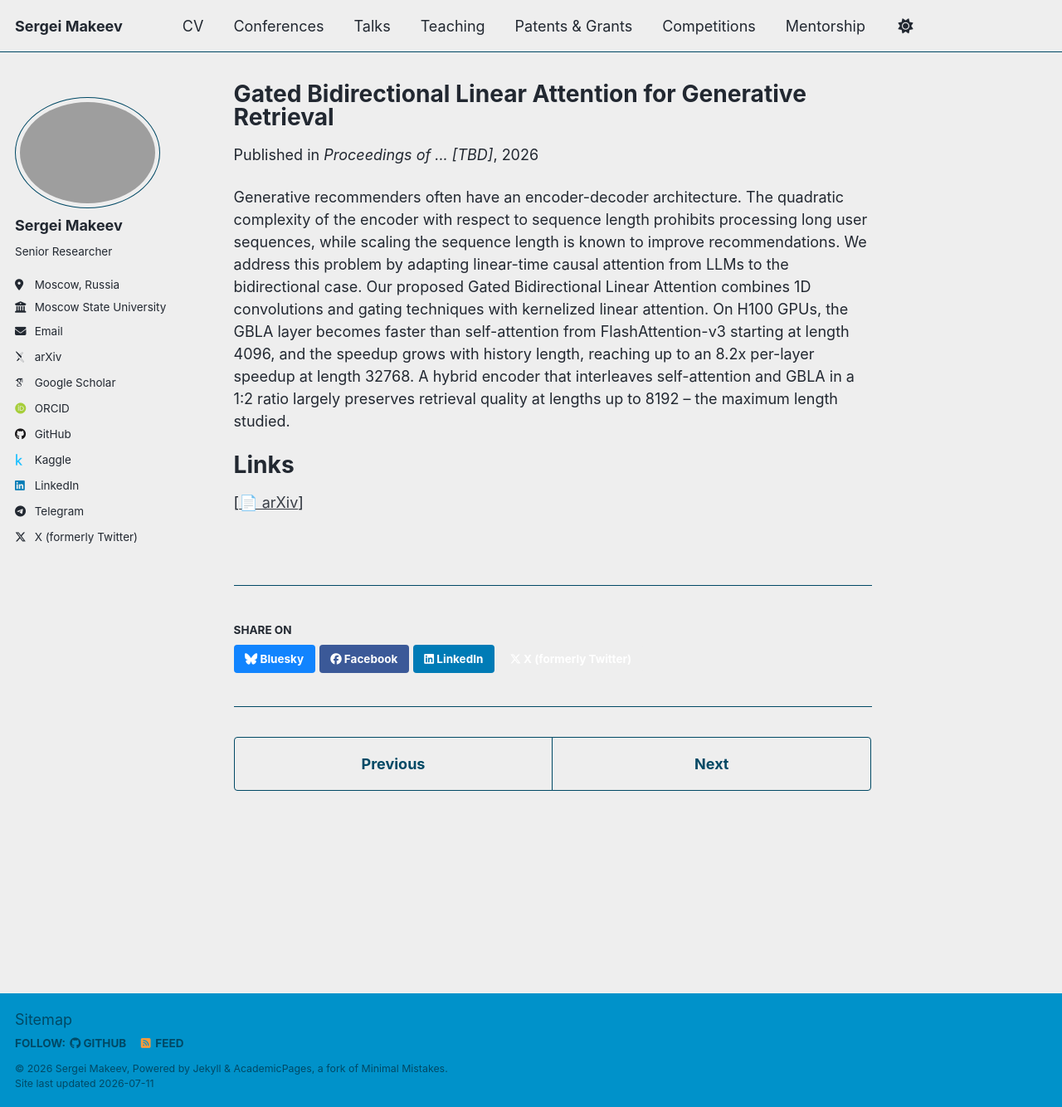
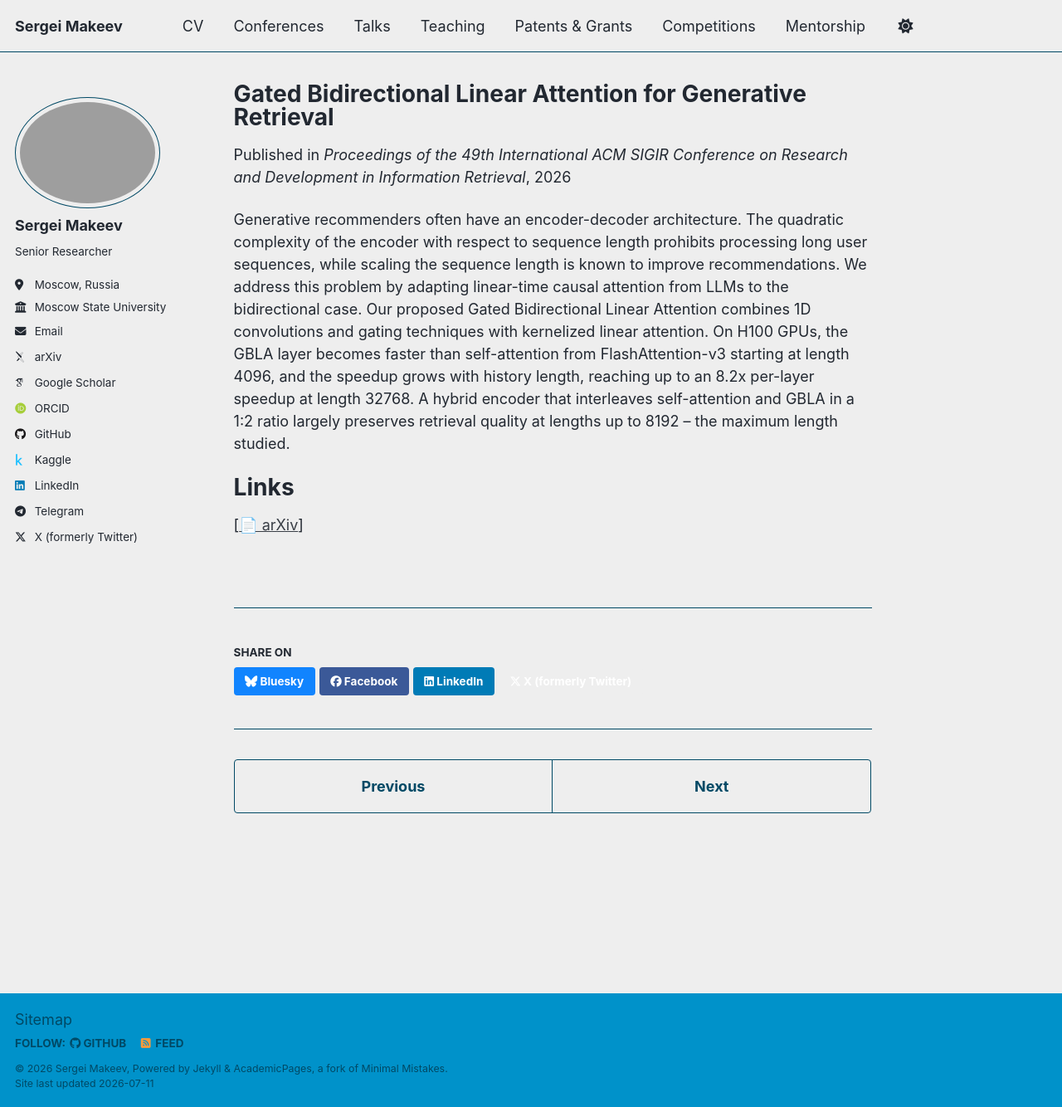
Before and after one commit to neuralsrg/neuralsrg.github.io, a Jekyll site: the page built from _publications/2026-06-08-gbla.md, in a window 1280 px wide and 1334 px high. Shown: the whole window at 83% size. Built offline with Jekyll 4.4.1, drawn with Linux system fonts in a browser that asks for light colours; some web fonts are replaced; a script that is not in the unit is left out.

Commit message:
Update conference labels

```diff
--- a/_publications/2026-06-08-gbla.md
+++ b/_publications/2026-06-08-gbla.md
@@ -3,14 +3,14 @@ title: "Gated Bidirectional Linear Attention for Generative Retrieval"
 collection: publications
 category: conferences # conferences, manuscripts
 permalink: /publication/2026-06-08-gbla
-conference_label: SIGIR 2026
+conference_label: SIGIR'26
 conference_order: 30
 authors: 'Artem Matveev, Vladislav Tytskiy, <strong>Sergei Makeev</strong>, Sergei Liamaev'
 excerpt: 'We combined kernelized linear attention with 1D convolutions and gating techniques from LLMs and proposed the Gated Bidirectional Linear Attention layer. It is much faster than the self-attention from FlashAttention-v3. Replacing some self-attention layers with GBLA preserves retrieval quality while speeding up training and inference.'
 news_excerpt: >-
   This paper, which I co-authored, was noted by the community on <a href="https://www.linkedin.com/posts/singhsidhukuldeep_scaling-recommendation-systems-how-gated-share-7475730774692933634-NpGL/?utm_source=share&amp;utm_medium=member_desktop&amp;rcm=ACoAAF0dG4wBeGuinWR7V6yIHYXOnEmcjRJY_zY">linkedin.com</a> and <a href="https://x.com/_reachsumit/status/2063843176553783567?s=20">x.com</a>. It was listed in Sumit Kumar's popular blog <a href="https://open.substack.com/pub/recsys/p/retrieving-interaction-spaces-for?utm_campaign=post-expanded-share&amp;utm_medium=web">Top Information Retrieval Papers of the Week</a>.
 date: 2026-06-08
-venue: 'Proceedings of ... [TBD]'
+venue: 'Proceedings of the 49th International ACM SIGIR Conference on Research and Development in Information Retrieval'
 paperurl: 'https://arxiv.org/abs/2606.07317'
 # citation: 'Your Name, You. (2024). &quot;Paper Title Number 3.&quot; <i>GitHub Journal of Bugs</i>. 1(3).'
 ---
```
Also changed, not shown: _pages/patents.md (+2 -2 lines), _publications/2025-07-12-correcting.md (+1 -0 lines), _publications/2025-07-21-argus.md (+1 -1 lines), _publications/2025-08-09-challenge.md (+1 -1 lines), _publications/2026-04-21-long-term-optimization.md (+1 -1 lines).
